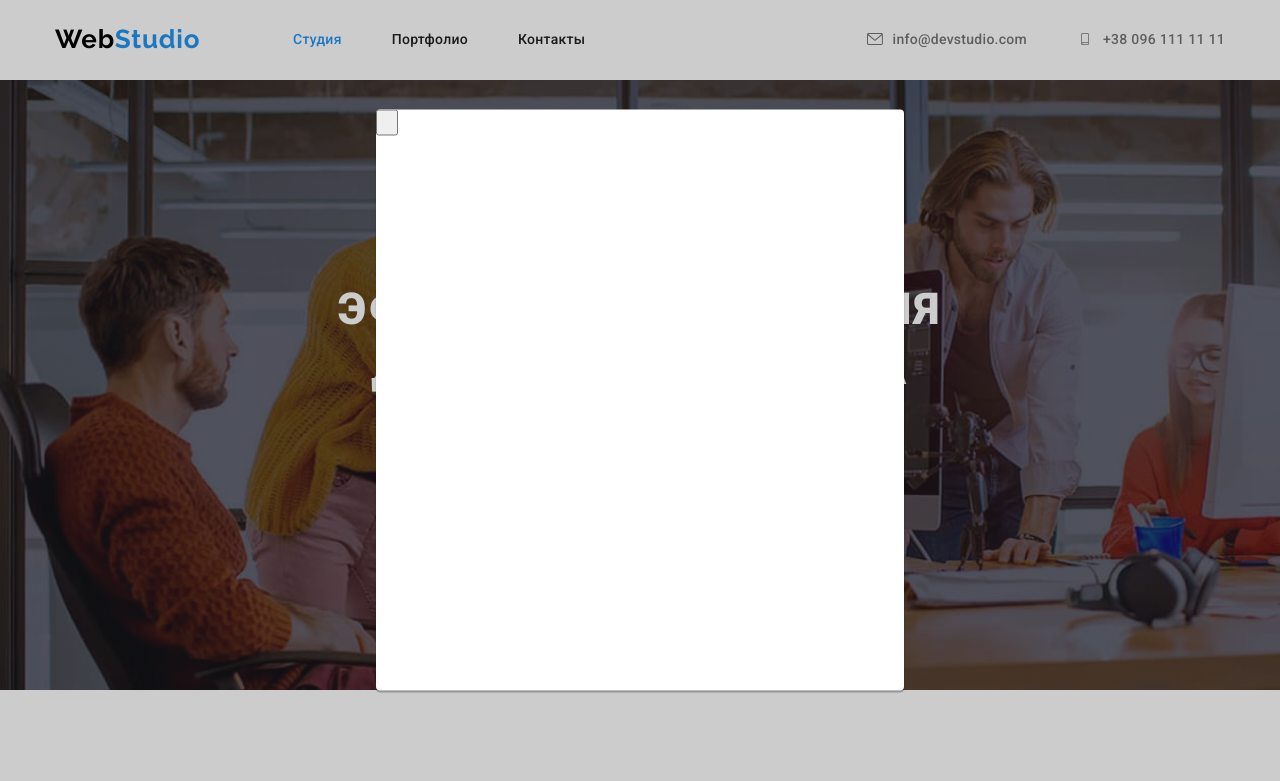
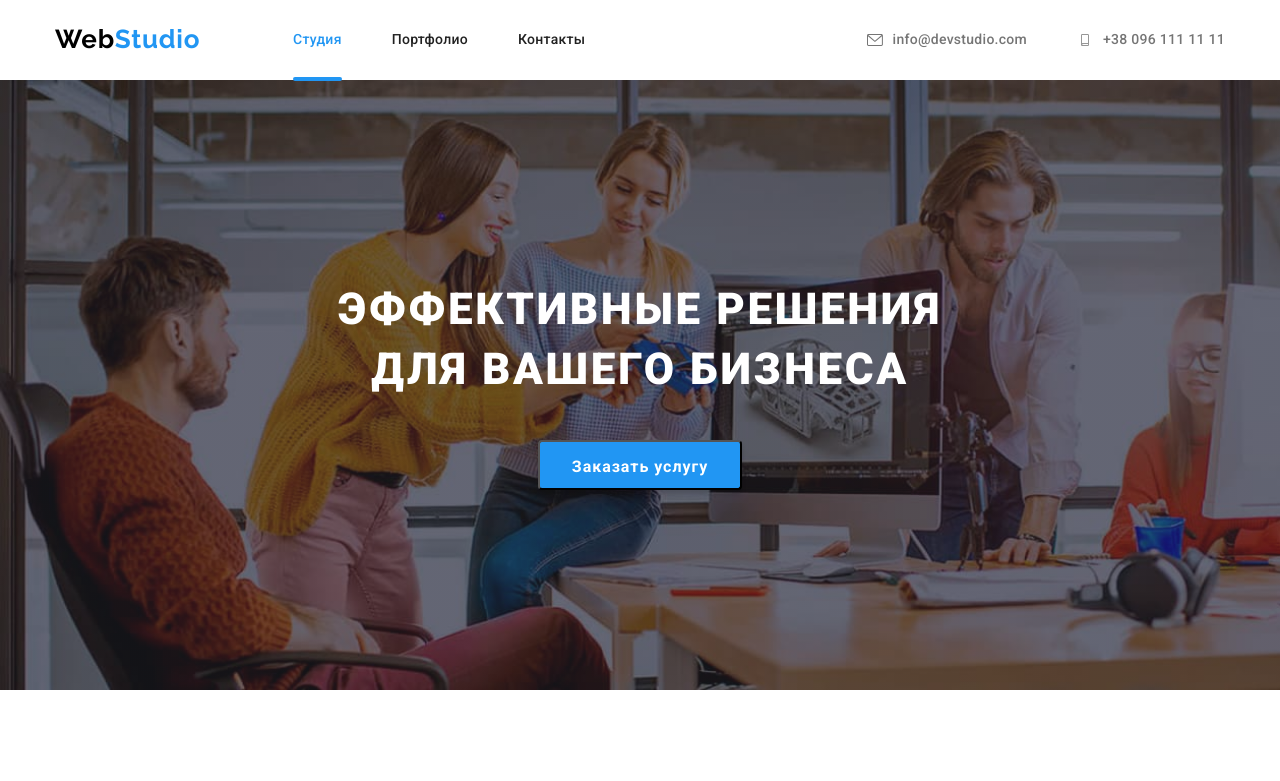
Before and after one commit to vitalik0790/goit-markup-hw-05, a plain HTML site: page index.html in a window 1280 px wide. Shown: the top 781 px of the page. Drawn offline with nearby package versions, Linux system fonts and the light colour scheme.

Commit message:
Вроді фініш

```diff
--- a/css/portfolio.css
+++ b/css/portfolio.css
@@ -23,6 +23,7 @@ img {
   --title-text-color: rgba(33, 33, 33, 1);
   --text-hover-focus: rgba(33, 150, 243, 1);
   --white-text-background: rgba(255, 255, 255, 1);
+  --time-distribution-function: cubic-bezier(0.4, 0, 0.2, 1);
 }
 
 body {
@@ -39,6 +40,13 @@ body {
 
 .header {
   border-bottom: 1px solid #ececec;
+}
+
+.container {
+  width: 1200px;
+  padding-right: 15px;
+  padding-left: 15px;
+  margin: 0 auto;
 }
 
 /* ЛОГО */
@@ -65,30 +73,79 @@ body {
 
 /* НАВІГАЦІЯ */
 
-.special-link {
-  color: rgba(33, 150, 243, 1);
-  text-decoration: none;
+.nav-menu {
+  display: flex;
+  max-width: 294px;
+}
+
+.nav-menu .link {
   font-style: normal;
   font-weight: 500;
   font-size: 14px;
-  line-height: 16px;
+  line-height: 1.14;
   letter-spacing: 0.02em;
+  color: var(--title-text-color);
+  text-decoration: none;
+  position: relative;
+  display: block;
+  padding-top: 32px;
+  padding-bottom: 32px;
 }
 
-.link {
-  color: var(--title-text-color);
-  text-decoration: none;
-  font-style: normal;
-  font-weight: 500;
-  font-size: 14px;
-  line-height: 16px;
-  letter-spacing: 0.02em;
+.nav-menu .special {
+  color: var(--text-hover-focus);
 }
 
-.link:hover,
-.link:focus {
+.nav-menu .link:hover,
+.nav-menu .link:focus {
   color: var(--text-hover-focus);
+  transition: 250ms var(--time-distribution-function);
 }
+
+.nav-menu .link::after {
+  content: "";
+  position: absolute;
+  display: block;
+  left: 0;
+  bottom: -1px;
+  width: 100%;
+  height: 4px;
+
+  background: var(--text-hover-focus);
+  border-radius: 2px;
+  transform: scaleX(0);
+  --time-distribution-function: cubic-bezier(0.4, 0, 0.2, 1);
+}
+
+.nav-menu .link:hover::after,
+.nav-menu .link:focus::after {
+  transform: scaleX(1);
+}
+
+.nav-menu .special::after {
+  content: "";
+  position: absolute;
+  display: block;
+  left: 0;
+  bottom: -1px;
+  width: 100%;
+  height: 4px;
+
+  background: var(--text-hover-focus);
+  border-radius: 2px;
+  transform: scaleX(1);
+}
+
+.nav-menu .link:hover::after,
+.nav-menu .link:focus::after {
+  transform: scaleX(1);
+}
+
+nav ul li:not(:last-child) {
+  margin-right: 50px;
+}
+
+/* КОНТАКТИ */
 
 .auth-item {
   color: var(--main-text-color);
@@ -102,13 +159,7 @@ body {
 .auth-item:hover,
 .auth-item:focus {
   color: var(--text-hover-focus);
-}
-
-.container {
-  width: 1200px;
-  padding-right: 15px;
-  padding-left: 15px;
-  margin: 0 auto;
+  --time-distribution-function: cubic-bezier(0.4, 0, 0.2, 1);
 }
 
 .header-container {
@@ -117,22 +168,14 @@ body {
   align-items: center;
 }
 
-.header {
+/* .header {
   padding-top: 24px;
   padding-bottom: 25px;
-}
-
-.nav-menu {
-  display: flex;
-}
+} */
 
 .auth-nav {
   display: flex;
   margin-left: auto;
-}
-
-nav ul li:not(:last-child) {
-  margin-right: 50px;
 }
 
 .auth-item {
@@ -150,8 +193,10 @@ nav ul li:not(:last-child) {
   fill: var(--primary-text-color);
 }
 
-.auth-item:hover .auth-icon {
+.auth-item:hover .auth-icon,
+.auth-item:focus .auth-icon {
   fill: var(--text-hover-focus);
+  --time-distribution-function: cubic-bezier(0.4, 0, 0.2, 1);
 }
 
 /* Кнопки */
@@ -178,11 +223,13 @@ nav ul li:not(:last-child) {
   box-shadow: 0px 3px 1px rgba(0, 0, 0, 0.1), 0px 1px 2px rgba(0, 0, 0, 0.08),
     0px 2px 2px rgba(0, 0, 0, 0.12);
   border-radius: 4px;
+  --time-distribution-function: cubic-bezier(0.4, 0, 0.2, 1);
 }
 
 .button:hover,
 .button:focus {
   color: var(--white-text-background);
+  --time-distribution-function: cubic-bezier(0.4, 0, 0.2, 1);
 }
 
 .main-section {
@@ -236,7 +283,8 @@ nav ul li:not(:last-child) {
   box-sizing: border-box;
 }
 
-.li-item:hover {
+.li-item:hover,
+.li-item:focus {
   background: #ffffff;
   border: 1px solid #eeeeee;
   box-sizing: border-box;
@@ -279,8 +327,10 @@ nav ul li:not(:last-child) {
   padding: 63px 24px;
 }
 
-.li-item:hover .paragraph {
+.li-item:hover .paragraph,
+.li-item:focus .paragraph {
   transform: translateY(0);
+  --time-distribution-function: cubic-bezier(0.4, 0, 0.2, 1);
 }
 
 /* Підвал */
@@ -397,8 +447,10 @@ nav ul li:not(:last-child) {
   align-items: center;
 }
 
-.footer-link:hover {
+.footer-link:hover,
+.footer-link:focus {
   background-color: var(--text-hover-focus);
+  --time-distribution-function: cubic-bezier(0.4, 0, 0.2, 1);
 }
 
 .footer-link .icon {
--- a/css/styles.css
+++ b/css/styles.css
@@ -27,6 +27,7 @@ img {
   --main-footer-background-color: rgba(47, 48, 58, 1);
   --white-color: #ffffff;
   --secondary-text-color: rgba(255, 255, 255, 1);
+  --time-distribution-function: cubic-bezier(0.4, 0, 0.2, 1);
 }
 
 /* var(--primary-text-color)  */
@@ -43,6 +44,13 @@ body {
   font-family: "Roboto", sans-serif;
   letter-spacing: 0.03em;
   /* max-width: 1600px; */
+}
+
+.container {
+  width: 1200px;
+  padding-right: 15px;
+  padding-left: 15px;
+  margin: 0 auto;
 }
 
 /* LOGO */
@@ -72,14 +80,9 @@ body {
 
 /* NAVIGATION */
 
-.special-link {
-  color: rgba(33, 150, 243, 1);
-  text-decoration: none;
-  font-style: normal;
-  font-weight: 500;
-  font-size: 14px;
-  line-height: 1.14;
-  letter-spacing: 0.02em;
+.nav-menu {
+  display: flex;
+  max-width: 294px;
 }
 
 .nav-menu .link {
@@ -90,12 +93,66 @@ body {
   letter-spacing: 0.02em;
   color: var(--title-text-color);
   text-decoration: none;
+  position: relative;
+  display: block;
+  padding-top: 32px;
+  padding-bottom: 32px;
+}
+
+.nav-menu .special {
+  color: var(--text-hover-focus);
 }
 
 .nav-menu .link:hover,
 .nav-menu .link:focus {
   color: var(--text-hover-focus);
+  transition: 250ms var(--time-distribution-function);
 }
+
+.nav-menu .link::after {
+  content: "";
+  position: absolute;
+  display: block;
+  left: 0;
+  bottom: -1px;
+  width: 100%;
+  height: 4px;
+
+  background: var(--text-hover-focus);
+  border-radius: 2px;
+  transform: scaleX(0);
+  --time-distribution-function: cubic-bezier(0.4, 0, 0.2, 1);
+}
+
+.nav-menu .link:hover::after,
+.nav-menu .link:focus::after {
+  transform: scaleX(1);
+}
+
+.nav-menu .special::after {
+  content: "";
+  position: absolute;
+  display: block;
+  left: 0;
+  bottom: -1px;
+  width: 100%;
+  height: 4px;
+
+  background: var(--text-hover-focus);
+  border-radius: 2px;
+  transform: scaleX(1);
+}
+
+.nav-menu .link:hover::after,
+.nav-menu .link:focus::after {
+  transform: scaleX(1);
+}
+
+nav ul li:not(:last-child) {
+  margin-right: 50px;
+}
+
+/* КОНТАКТИ */
 
 .auth-item {
   color: var(--primary-text-color);
@@ -109,13 +166,7 @@ body {
 .auth-item:hover,
 .auth-item:focus {
   color: var(--text-hover-focus);
-}
-
-.container {
-  width: 1200px;
-  padding-right: 15px;
-  padding-left: 15px;
-  margin: 0 auto;
+  transition: 250ms var(--time-distribution-function);
 }
 
 .header-container {
@@ -124,22 +175,14 @@ body {
   align-items: center;
 }
 
-.header {
+/* .header {
   padding-top: 24px;
   padding-bottom: 25px;
-}
-
-.nav-menu {
-  display: flex;
-}
+} */
 
 .auth-nav {
   display: flex;
   margin-left: auto;
-}
-
-nav ul li:not(:last-child) {
-  margin-right: 50px;
 }
 
 .auth-item {
@@ -409,12 +452,16 @@ nav ul li:not(:last-child) {
   height: 20px;
 }
 
-.ourteam-social-link:hover {
+.ourteam-social-link:hover,
+..ourteam-social-link:focus {
   background-color: var(--text-hover-focus);
+  transition: 250ms var(--time-distribution-function);
 }
 
-.ourteam-social-link:hover .icon {
+.ourteam-social-link:hover .icon,
+.ourteam-social-link:focus .icon {
   fill: var(--secondary-text-color);
+  transition: 250ms var(--time-distribution-function);
 }
 
 .icon {
@@ -455,10 +502,7 @@ nav ul li:not(:last-child) {
   align-items: center;
 }
 
-.clients-item:hover {
-  border-color: #2196f3;
-}
-
+.clients-item:hover,
 .clients-item:focus {
   border-color: #2196f3;
 }
@@ -467,12 +511,10 @@ nav ul li:not(:last-child) {
   fill: rgba(175, 177, 184, 1);
 }
 
-.clients-item:hover .clients-icon {
-  fill: var(--text-hover-focus);
-}
-
+.clients-item:hover .clients-icon,
 .clients-item:focus .clients-icon {
   fill: var(--text-hover-focus);
+  transition: 250ms var(--time-distribution-function);
 }
 
 /* ПІДВАЛ*/
@@ -585,13 +627,17 @@ nav ul li:not(:last-child) {
   align-items: center;
 }
 
+.footer-link:hover,
 .footer-link:hover {
   background-color: var(--text-hover-focus);
+  transition: 250ms var(--time-distribution-function);
 }
 
 .footer-link .icon {
   fill: #ffffff;
 }
+
+/* BACKDROP */
 
 .backdrop {
   position: fixed;
@@ -600,6 +646,7 @@ nav ul li:not(:last-child) {
   width: 100%;
   height: 100%;
   background: rgba(0, 0, 0, 0.2);
+  transition: all 1000ms linear;
 }
 
 .modal {
@@ -615,3 +662,26 @@ nav ul li:not(:last-child) {
   left: 50%;
   transform: translate(-50%, -50%);
 }
+
+.close-modal {
+  width: 30px;
+  height: 30px;
+  border-radius: 50%;
+  background: #ffffff;
+  border: 1px solid rgba(0, 0, 0, 0.1);
+
+  position: absolute;
+  cursor: pointer;
+  top: 8px;
+  right: 8px;
+
+  display: flex;
+  justify-content: center;
+  align-items: center;
+}
+
+.is-hidden {
+  opacity: 0;
+  visibility: hidden;
+  pointer-events: none;
+}
--- a/index.html
+++ b/index.html
@@ -20,9 +20,9 @@
 
               <nav>
                 <ul class="nav-menu list">
-                  <li><a href="./index.html" class="special-link">Студия</a></li>
-                  <li><a href="./portfolio.html" class="link">Портфолио</a></li>
-                  <li><a href="#Контакты" class="link">Контакты</a></li>
+                  <li class="nav-li"><a href="./index.html" class="special link">Студия</a></li>
+                  <li class="nav-li"><a href="./portfolio.html" class="link">Портфолио</a></li>
+                  <li class="nav-li"><a href="#Контакты" class="link">Контакты</a></li>
                 </ul>
               </nav>
 
@@ -48,7 +48,7 @@
       <main>
         <section class="main-section">
           <h1 class="main-title">Эффективные решения <br /> для вашего бизнеса</h1>
-          <button type="button" class="button">Заказать услугу</button>
+          <button type="button" data-modal-open class="button">Заказать услугу</button>
         </section>
 
 
@@ -352,15 +352,18 @@
           </div>
         </div>
       </footer>
-      <div class="backdrop">
+
+          <!-- BACKDROP -->
+
+      <div class="backdrop is-hidden" data-modal>
         <div class="modal">
-          <button class="close-modal">
-            <svg class="backdrop-icon" width="18" height="18">
-              <use href="./img/icon/sprite.svg#icon-close-modal"></use>
+          <button type="button" data-modal-close class="close-modal" data-modal-close>
+            <svg class="backdrop-icon" width="18px" height="18px">
+              <use href="./img/icons/sprite.svg#icon-close-modal"></use>
             </svg>
           </button>
         </div>
       </div>
-
+<script src="./js/modal.js"></script>
   </body>
 </html>
--- /dev/null
+++ b/js/modal.js
@@ -0,0 +1,14 @@
+(() => {
+  const refs = {
+    openModalBtn: document.querySelector('[data-modal-open]'),
+    closeModalBtn: document.querySelector('[data-modal-close]'),
+    modal: document.querySelector('[data-modal]'),
+  };
+
+  refs.openModalBtn.addEventListener('click', toggleModal);
+  refs.closeModalBtn.addEventListener('click', toggleModal);
+
+  function toggleModal() {
+    refs.modal.classList.toggle('is-hidden');
+  }
+})();
```
Also changed, not shown: portfolio.html (+1 -1 lines).
